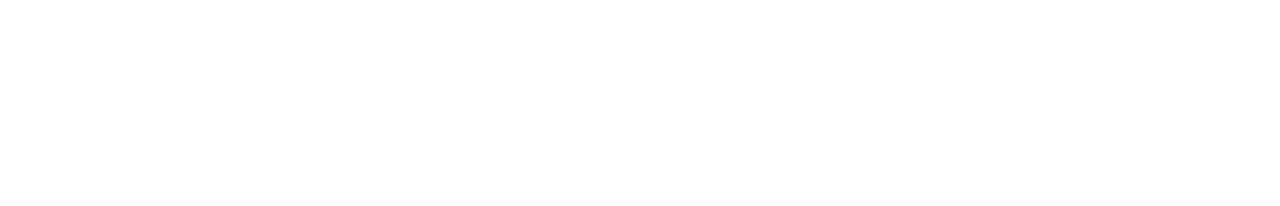
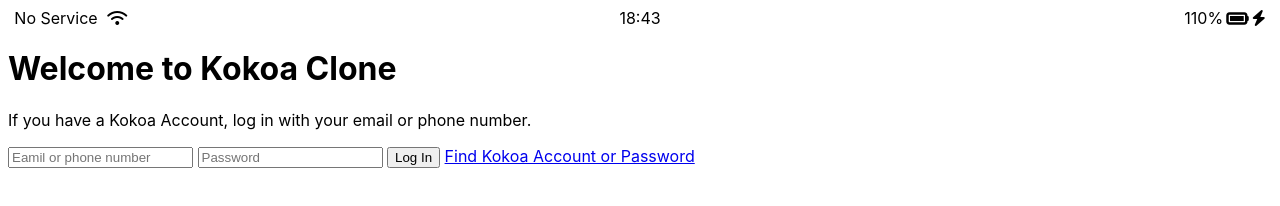
Before and after one commit to YEONG-CTRL/kokoaclone2021, a plain HTML site: page index.html in a window 1280 px wide. Drawn offline with Linux system fonts and the light colour scheme.

Commit message:
until status bar

```diff
--- /dev/null
+++ b/CSS/styles.css
@@ -0,0 +1,30 @@
+body {
+  font-family: -apple-system, BlinkMacSystemFont, "Segoe UI", Roboto, Oxygen,
+    Ubuntu, Cantarell, "Open Sans", "Helvetica Neue", sans-serif;
+}
+
+.status-bar {
+  display: flex;
+  justify-content: center;
+}
+
+.status-bar__column {
+  width: 33%;
+}
+.status-bar__column:nth-child(2) {
+  display: flex;
+  justify-content: center;
+}
+.status-bar__column:last-child {
+  display: flex;
+  justify-content: flex-end;
+  align-items: center;
+}
+
+.status-bar__column:first-child span {
+  margin-right: 5px;
+}
+
+.status-bar__column .fa-battery-full {
+  margin: 0px 3px;
+}
--- a/index.html
+++ b/index.html
@@ -1,10 +1,45 @@
 <!DOCTYPE html>
 <html lang="en">
   <head>
+    <link rel="stylesheet" href="css/styles.css" />
     <meta charset="UTF-8" />
     <meta http-equiv="X-UA-Compatible" content="IE=edge" />
     <meta name="viewport" content="width=device-width, initial-scale=1.0" />
-    <title>Welcome to Kokoa Talk</title>
+    <title>Welcome to Kokoa clone</title>
   </head>
-  <body></body>
+  <body>
+    <div class="status-bar">
+      <div class="status-bar__column">
+        <span>No Service</span>
+        <i class="fas fa-wifi"></i>
+      </div>
+      <div class="status-bar__column">
+        <span>18:43</span>
+      </div>
+      <div class="status-bar__column">
+        <span>110%</span>
+        <i class="fas fa-battery-full fa-lg"></i>
+        <i class="fas fa-bolt"></i>
+      </div>
+    </div>
+
+    <header class="welcome-header">
+      <h1 class="welcome-header__title">Welcome to Kokoa Clone</h1>
+      <p class="welcome-header__text">
+        If you have a Kokoa Account, log in with your email or phone number.
+      </p>
+    </header>
+
+    <form id="login-form">
+      <input type="text" placeholder="Eamil or phone number" />
+      <input type="password" placeholder="Password" />
+      <input type="submit" value="Log In" />
+      <a href="#">Find Kokoa Account or Password</a>
+    </form>
+
+    <script
+      src="https://kit.fontawesome.com/6478f529f2.js"
+      crossorigin="anonymous"
+    ></script>
+  </body>
 </html>
```
